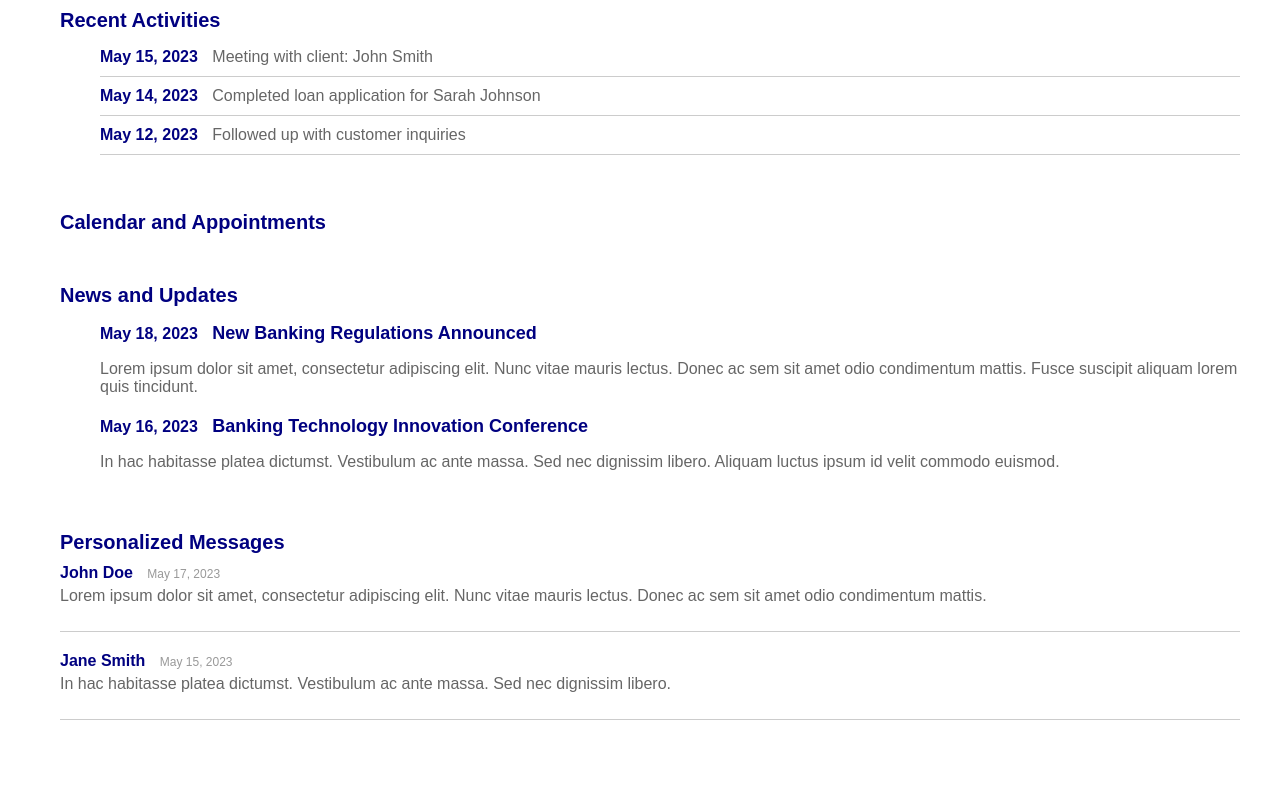
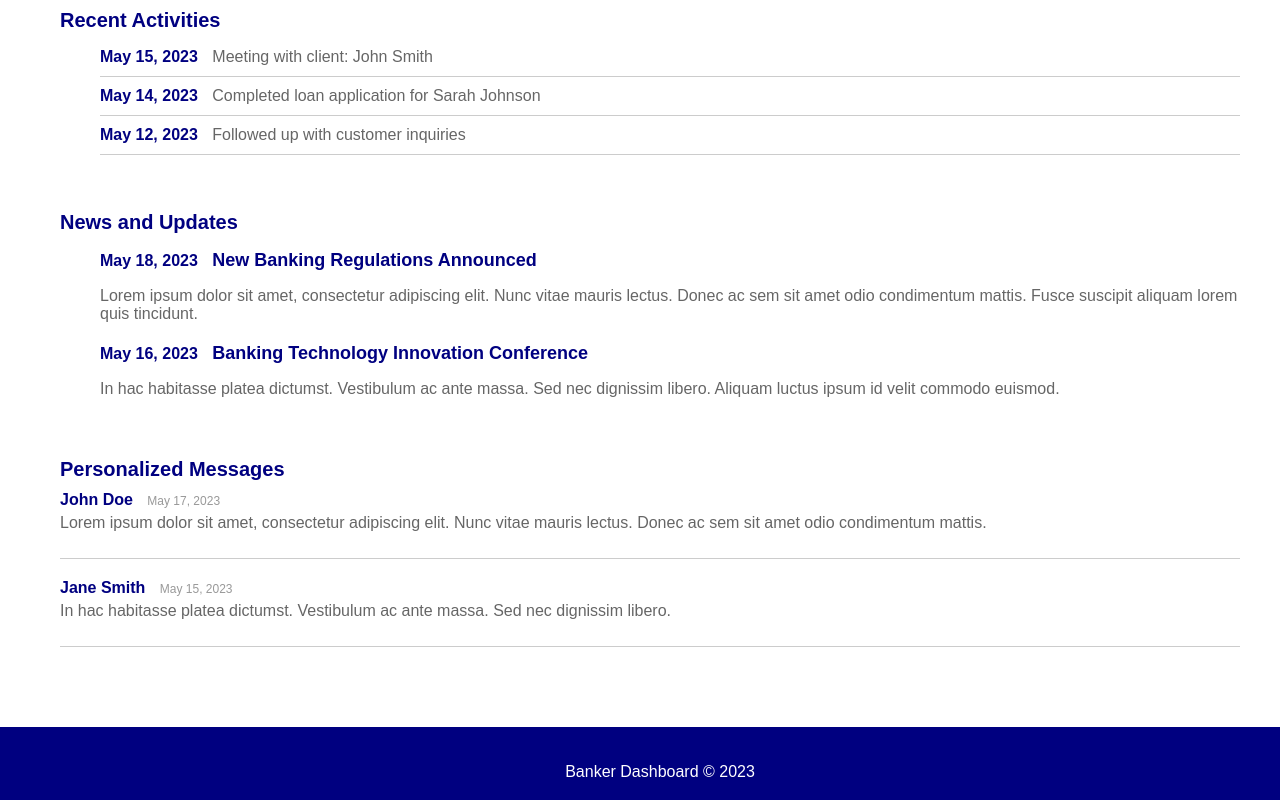
Before and after one commit to software-engineering-2023/SeProject, a plain HTML site: page banker.html in a window 1280 px wide. Shown: the part 1013-1813 px from the top of the page. After the commit the page ends 1740 px from the top, so only its background shows below. Drawn offline with Linux system fonts and the light colour scheme.

Commit message:
Add files via upload

```diff
--- a/banker.html
+++ b/banker.html
@@ -103,11 +103,6 @@
                   <span class="activity-description">Followed up with customer inquiries</span>
               </li>
           </ul>
-      </div>
-
-      <div class="calendar">
-          <h2>Calendar and Appointments</h2>
-          <div id="calendar"></div>
       </div>
       <div class="news-updates">
           <h2>News and Updates</h2>
--- a/styles.css
+++ b/styles.css
@@ -252,19 +252,7 @@ section {
 .activity-description {
   color: #666;
 }
-.calendar {
-  background-color: #fff;
-  padding: 20px;
-}
 
-.calendar h2 {
-  font-size: 20px;
-  margin-bottom: 10px;
-}
-
-#calendar {
-  /* Add custom styles or apply a library for a calendar component */
-}
 .news-updates {
   background-color: #fff;
   padding: 20px;
@@ -330,10 +318,6 @@ section {
 .message-content {
   margin-top: 5px;
   color: #666;
-}
-#calendar {
-  font-family: Arial, sans-serif;
-  width: 100%;
 }
 
 /* Account Summary Styles */
```
